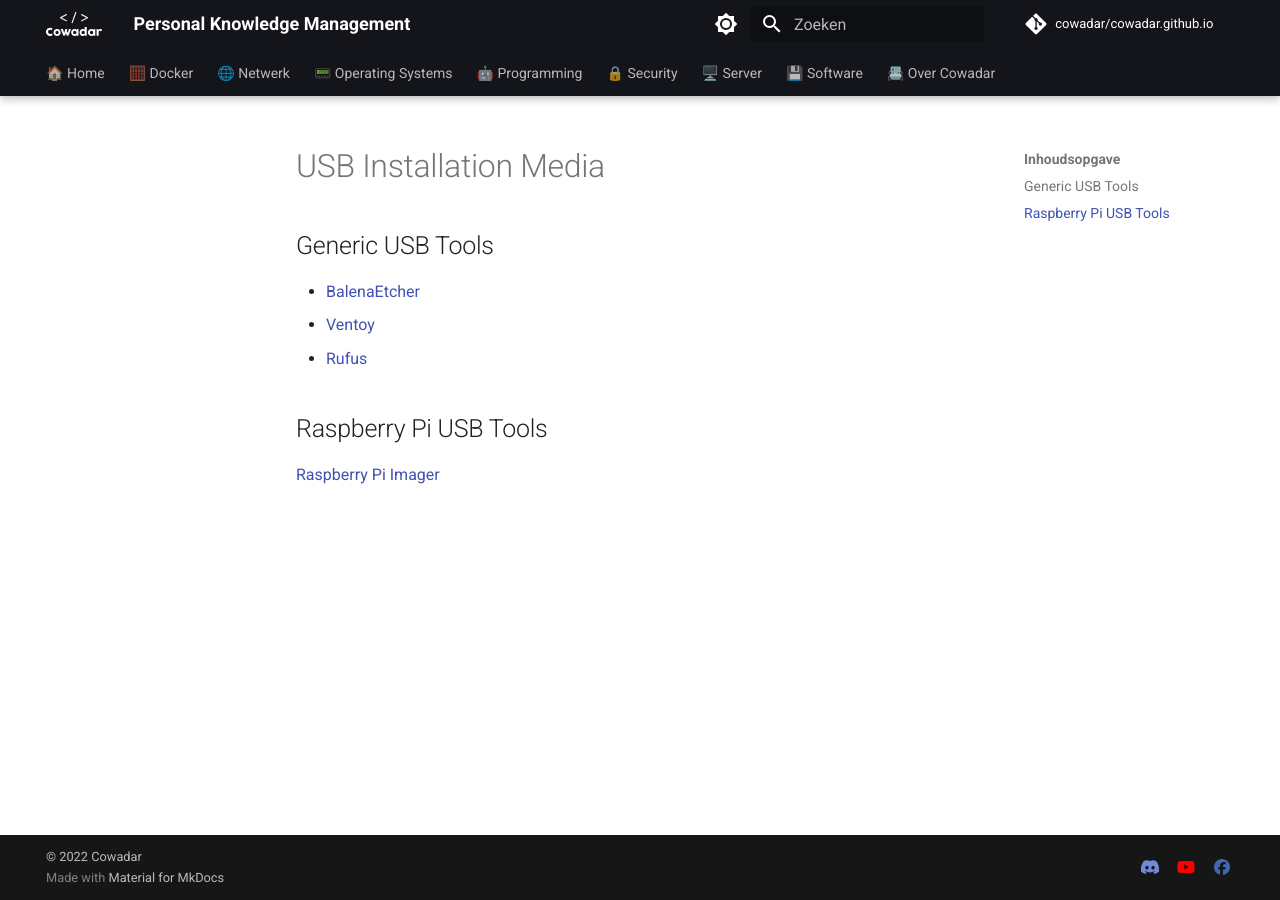
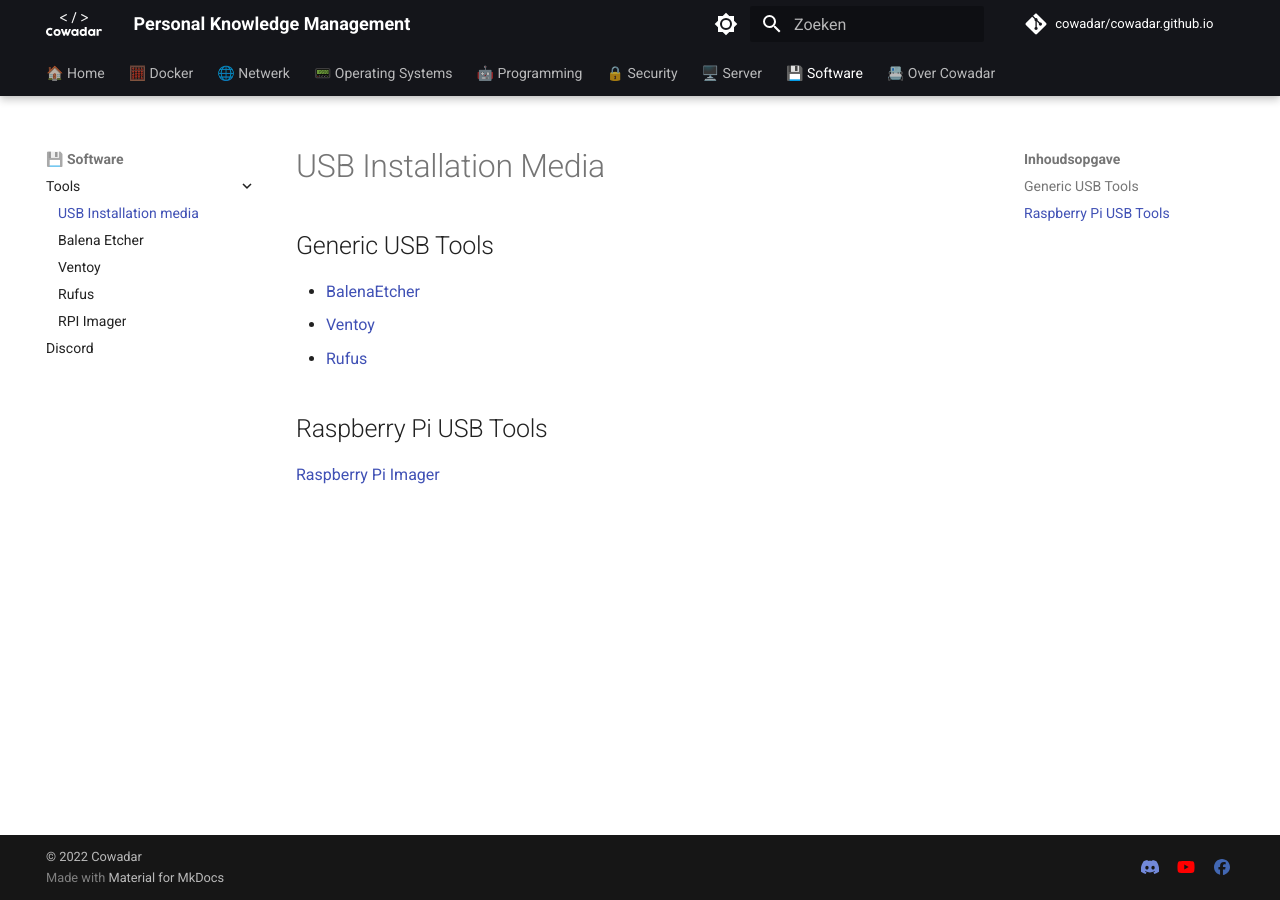
Before and after one commit to cowadar/cowadar.github.io, an MkDocs documentation site: the page built from docs/software/tools/usb_installation_media.md, in a window 1280 px wide. Built offline with MkDocs 1.6.1 and Material for MkDocs 9.7.7, drawn with Linux system fonts in a browser that asks for light colours; comment, search, counter and statistics services are not loaded; the version menu is left out.

```diff
--- a/mkdocs.yml
+++ b/mkdocs.yml
@@ -198,7 +198,14 @@ nav:
     - "Unraid":
       - "Unraid": "server/unraid/unraid.md"
   - "💾 Software":
+    - "Tools":
+      - "USB Installation media": "software/tools/usb_installation_media.md"
+      - "Balena Etcher": "software/tools/balena-etcher.md"
+      - "Ventoy": "software/tools/ventoy.md"
+      - "Rufus": "software/tools/rufus.md"
+      - "RPI Imager": "software/tools/rpi-imager.md"
     - "Discord": "software/discord/discord.md"
+
   - "📇 Over Cowadar":
     - "Cowadar":
       - "Algemeen": "about/cowadar.md"
```
Also changed, not shown: docs/software/tools/rufus.md (+2 -2 lines), docs/software/tools/ventoy.md (+1 -0 lines), docs/software/tools/balena-etcher.md (line endings or trailing spaces), docs/software/tools/usb_installation_media.md (line endings or trailing spaces).
